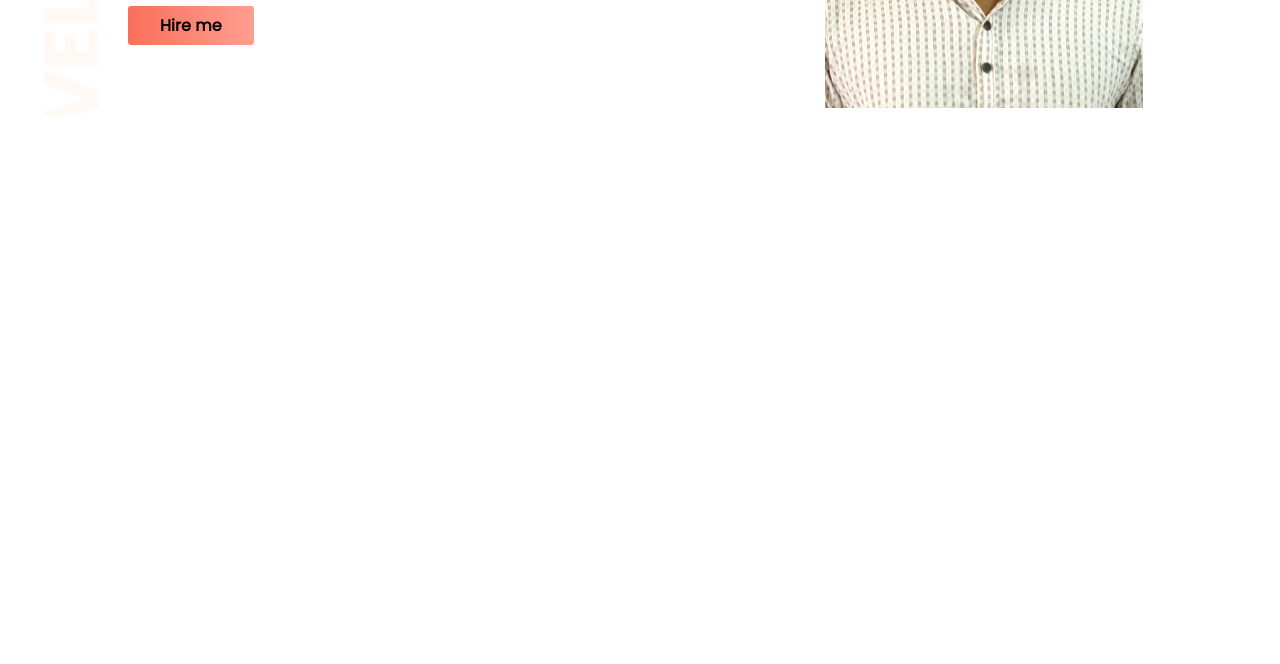
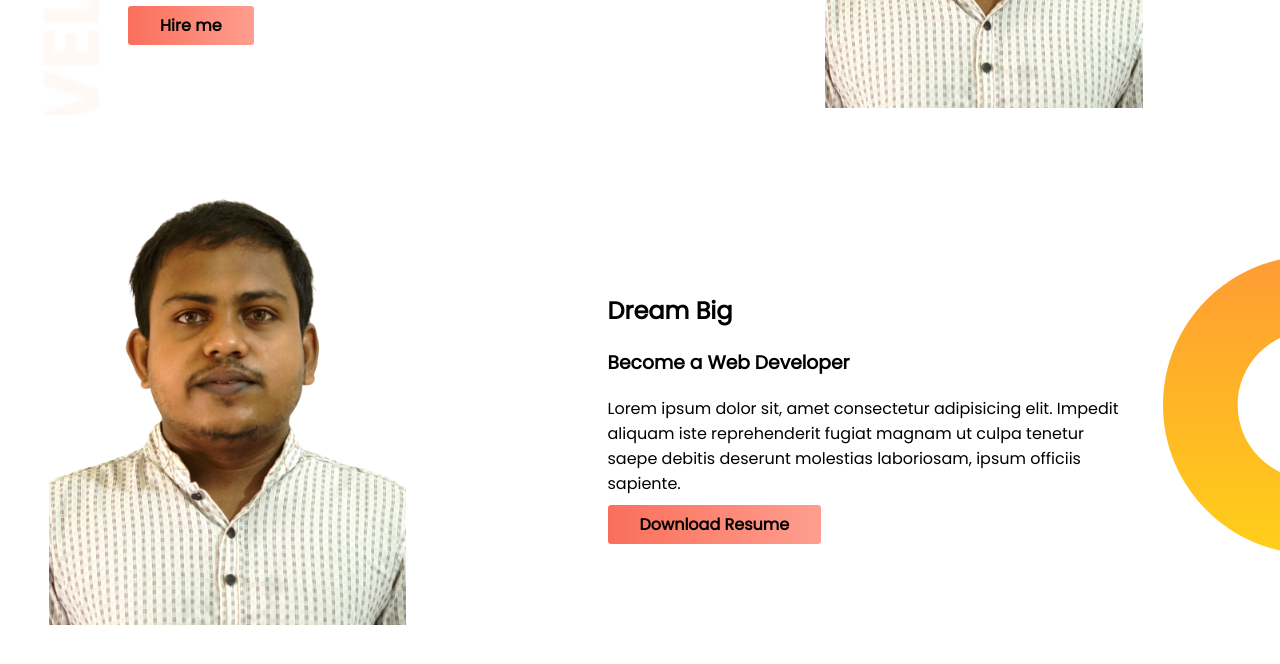
Before and after one commit to minhajmia/developer-portfolio-by-jhankar, a plain HTML site: page index.html in a window 1280 px wide. Shown: the part 290-954 px from the top of the page. Before the commit the page ends 800 px from the top, so only its background shows below. Drawn offline with Linux system fonts and the light colour scheme; a web font is replaced by a local one.

Commit message:
dream added

```diff
--- a/index.html
+++ b/index.html
@@ -24,5 +24,16 @@
                 <img src="./img/Minhaj-removebg-preview.png" alt="">
             </div>
         </section>
+        <section class="dream-big">
+                <div>
+                    <img src="./img/Minhaj-removebg-preview.png" alt="">
+                </div>
+                <div class='right-width'>
+                    <h1>Dream Big</h1>
+                    <h3>Become a Web Developer</h3>
+                    <p>Lorem ipsum dolor sit, amet consectetur adipisicing elit. Impedit aliquam iste reprehenderit fugiat magnam ut culpa tenetur saepe debitis deserunt molestias laboriosam, ipsum officiis sapiente.</p>
+                        <a class="link-button" href="https://www.google.com/" target="_blank">Download Resume</a>
+                </div>
+        </section>
 </body>
 </html>
--- a/style/style.css
+++ b/style/style.css
@@ -6,6 +6,7 @@ section{
     display:flex;
     justify-content: center;
     align-items: center;
+    margin-bottom: 4rem;
 }
 section .left-width h1{
     font-size: 2.5rem;
@@ -15,7 +16,7 @@ section .left-width h1{
 section .left-width .orange-color{
     color: #FA6F5B;
 }
-section .left-width .link-button{
+ .link-button{
     text-decoration: none;
     padding:0.5rem 2rem;
     background:linear-gradient(90deg,#FA6F5B, #ff9e8f);
@@ -23,14 +24,14 @@ section .left-width .link-button{
     font-weight: 800;
     color:#000;
 }
-section .left-width{
+.left-width{
     width:50%;
     padding:0  8rem;
 }
-section .right-width{
+ .right-width{
     width:40%;
 }
-section .right-width img {
+.right-width img {
 width: 70%;
 }
 .top-banner{
@@ -38,3 +39,15 @@ width: 70%;
     background-repeat: no-repeat;
     background-size: cover;
 }
+
+.dream-big img{
+    width: 80%;
+}
+.dream-big .right-width{
+    padding: 0 7rem;
+}
+.dream-big{
+    background-image: url(/img/dream-bg.png);
+    background-repeat: no-repeat;
+    background-position: right;
+}
```
